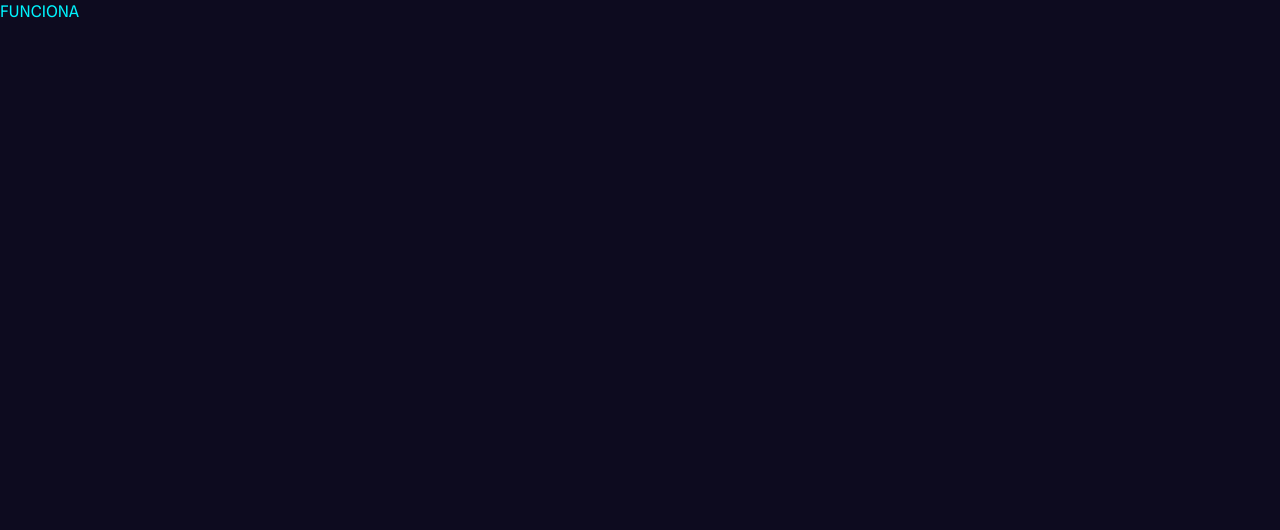
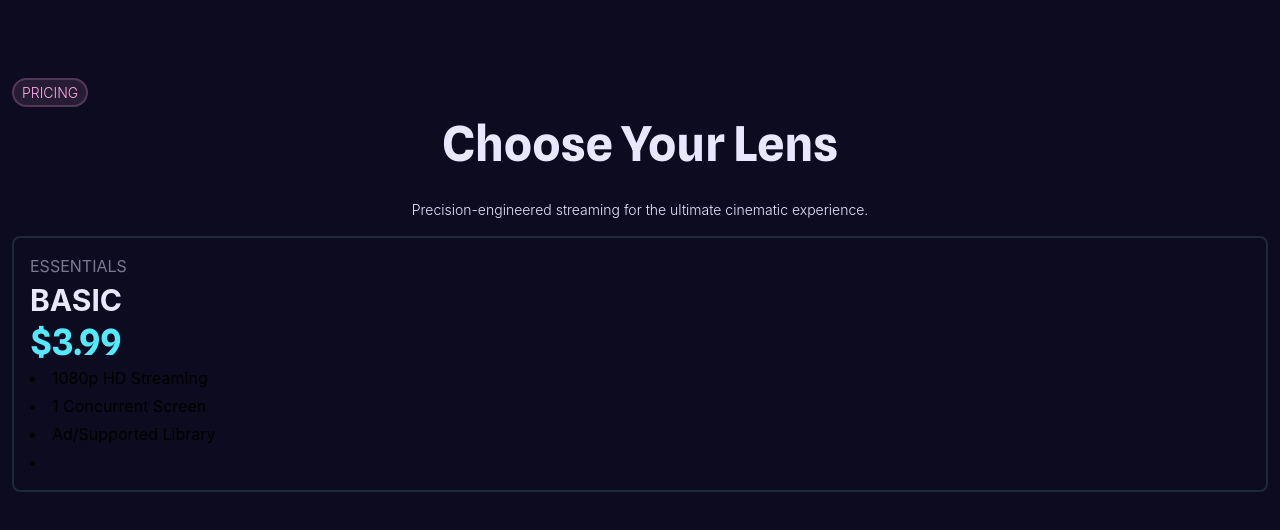
Before and after one commit to Cinephile-Team5/cinephile-e5, a React (Vite) app: page / in a window 1280 px wide. Shown: the top 530 px of the page. Built offline with nearby package versions, Linux system fonts and the light colour scheme.

Commit message:
add: global components made like tags and cards in process

```diff
--- a/src/App.jsx
+++ b/src/App.jsx
@@ -1,7 +1,9 @@
+import Pricing from "./pages/Pricing"
+
 function App() {
   return (
 <>
-    <h2 className="text-logo-cyan font-logo-spline"> FUNCIONA</h2>
+  <Pricing />
 </>
   )
 }
--- a/src/index.css
+++ b/src/index.css
@@ -10,6 +10,7 @@
   --color-gray: #7D92B1;
   --color-white: #E2E0FC;
   --color-fuchsia: #DF00C8;
+  --color-soft-pink: #e9e6ff;
 }
 
 body {
--- a/src/pages/Pricing.jsx
+++ b/src/pages/Pricing.jsx
@@ -0,0 +1,28 @@
+import Tag from "../shared/Tag";
+import Cards from "../shared/Cards";
+
+function Pricing() {
+  return (
+    <section className="flex flex-col mt-20 gap-4 m-3">
+        <div>
+            <Tag text="PRICING" />
+        </div>
+
+        <h1 className="text-center text-5xl font-bold font-logo-spline text-soft-pink"> Choose Your Lens</h1>
+        <p className="text-center text-sm font-light text-soft-pink mt-4 justify-center">Precision-engineered streaming for the ultimate cinematic experience.</p>
+
+        <div>
+            <Cards
+                category="ESSENTIALS"
+                title="BASIC"
+                price="$3.99"
+                Feature1="1080p HD Streaming"
+                Feature2="1 Concurrent Screen"
+                Feature3="Ad/Supported Library"
+            />
+        </div>
+    </section>
+  );
+}
+
+export default Pricing
--- a/src/router/AppRouter.jsx
+++ b/src/router/AppRouter.jsx
@@ -1,6 +1,6 @@
 import { createBrowserRouter } from "react-router";
 import App from '../App'
-import Contact from "../pages/Contact";
+/*import Contact from "../pages/Contact";*/
 import Pricing from "../pages/Pricing";
 
 export const router = createBrowserRouter([
@@ -8,10 +8,10 @@ export const router = createBrowserRouter([
         path:'/',
         element: <App/>
     },
-    {
+  /*  {
         path: '/contact',
         element: <Contact/>
-    },
+    },*/
     {
         path: '/pricing',
         element: <Pricing/>
--- /dev/null
+++ b/src/shared/Cards.jsx
@@ -0,0 +1,19 @@
+
+function Cards({ category, title, price, Feature1, Feature2, Feature3, Feature4 }) {
+  return (
+    <div className="flex flex-col gap-1 border-2 border-gray-800 rounded-lg p-4 w-full">
+        <span className="text-soft-pink/50">{category}</span>
+        <h2 className=" text-3xl font-bold text-soft-pink">{title}</h2>
+        <p className="font-logo-spline text-4xl text-cyan-300 font-bold ">{price}</p>
+        <li>{Feature1}</li>
+        <li>{Feature2}</li>
+        <li>{Feature3}</li>
+        <li>{Feature4}</li>
+
+
+
+    </div>
+  )
+}
+
+export default Cards
--- /dev/null
+++ b/src/shared/Tag.jsx
@@ -0,0 +1,9 @@
+function Tag({ text }) {
+  return (
+    <span className="w-fit bg-pink/10  border-pink/20 text-pink border-2 rounded-full px-2 py-1 text-sm font-light">
+        {text}
+    </span>
+  )
+}
+
+export default Tag
```
